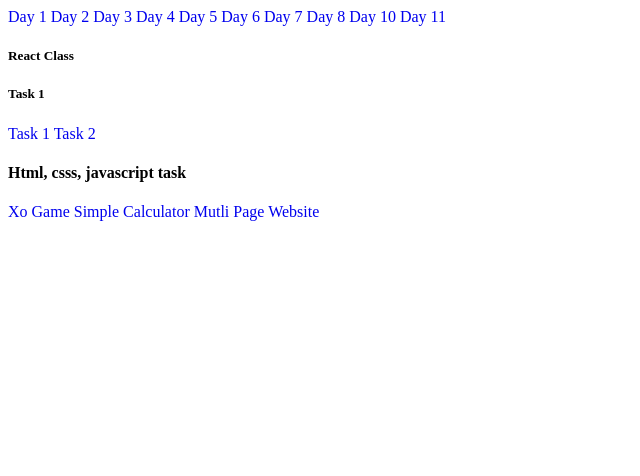
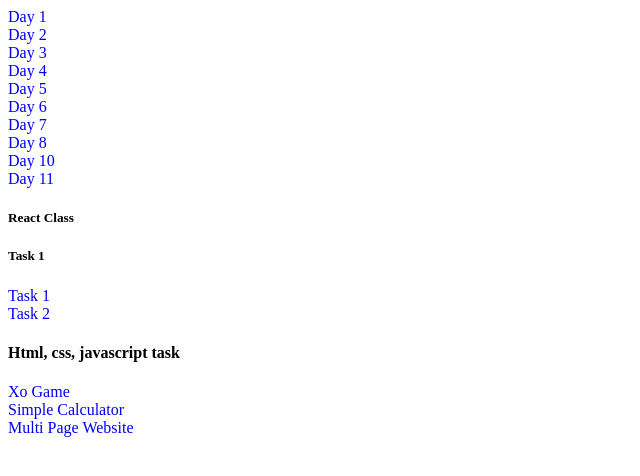
Before and after one commit to esvar499/TotalSite, a plain HTML site: page index.html in a window 1280 px wide. Shown: the whole page, without its empty margins (0-640 px from the left). Drawn offline with Linux system fonts and the light colour scheme.

Commit message:
update the code

```diff
--- a/index.html
+++ b/index.html
@@ -11,23 +11,27 @@
     </style>
 </head>
 <body>
-    <a href="https://day1-sai-esvar.netlify.app">Day 1</a>
-    <a href="https://day2-sai-esvar.netlify.app/">Day 2</a>
-    <a href="https://day3-sai-esvar.netlify.app/">Day 3</a>
-    <a href="https://day4-sai-esvar.netlify.app/">Day 4</a>
-    <a href="https://day5-sai-esvar.netlify.app/">Day 5</a>
-    <a href="https://day6-sai-esvar.netlify.app">Day 6 </a>
-    <a href="https://day7-sai-esvar.netlify.app">Day 7</a>
-    <a href="https://day8-sai-esvar.netlify.app">Day 8</a>
-    <a href="https://day10-sai-esvar-p.netlify.app">Day 10 </a>
-    <a href="https://day11-sai-esvar-p.netlify.app">Day 11</a>
+    <a href="https://day1-sai-esvar.netlify.app">Day 1</a><br>
+    <a href="https://day2-sai-esvar.netlify.app/">Day 2</a><br>
+    <a href="https://day3-sai-esvar.netlify.app/">Day 3</a><br>
+    <a href="https://day4-sai-esvar.netlify.app/">Day 4</a><br>
+    <a href="https://day5-sai-esvar.netlify.app/">Day 5</a><br>
+    <a href="https://day6-sai-esvar.netlify.app">Day 6</a><br>
+    <a href="https://day7-sai-esvar.netlify.app">Day 7</a><br>
+    <a href="https://day8-sai-esvar.netlify.app">Day 8</a><br>
+    <a href="https://day10-sai-esvar-p.netlify.app">Day 10</a><br>
+    <a href="https://day11-sai-esvar-p.netlify.app">Day 11</a><br>
+
     <h5>React Class</h5>
+
     <h5>Task 1</h5>
-    <a href="task2-route-o2r4amhus-esvar499s-projects.vercel.app">Task 1</a>
-    <a href="https://product-cart-rho.vercel.app/">Task 2</a>
-    <h4>Html, csss, javascript task </h4>
-    <a href="https://esvar499.github.io/TIc-Tac-Toe/">Xo Game</a>
-    <a href="https://simple-calculator-sai-esvar-task.netlify.app">Simple Calculator</a>
-    <a href="multi-page-task-sigma.vercel.app">Mutli Page Website</a>
+    <a href="task2-route-o2r4amhus-esvar499s-projects.vercel.app">Task 1</a><br>
+    <a href="https://product-cart-rho.vercel.app/">Task 2</a><br>
+
+    <h4>Html, css, javascript task</h4>
+
+    <a href="https://esvar499.github.io/TIc-Tac-Toe/">Xo Game</a><br>
+    <a href="https://simple-calculator-sai-esvar-task.netlify.app">Simple Calculator</a><br>
+    <a href="multi-page-task-sigma.vercel.app">Multi Page Website</a><br>
 </body>
 </html>
```
